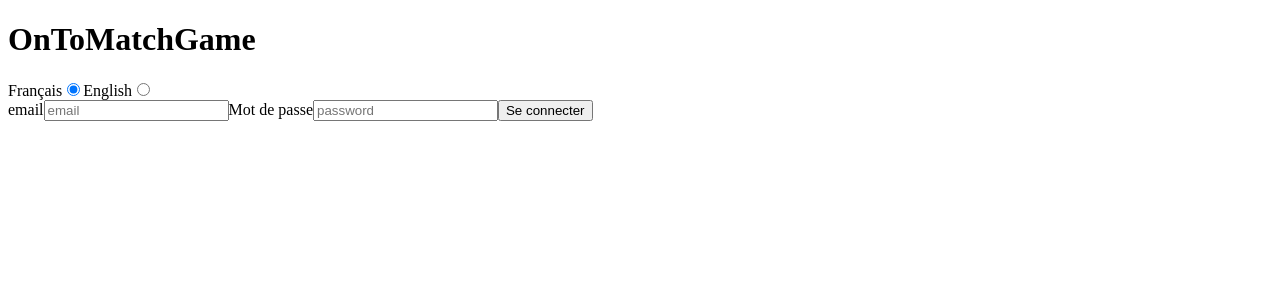
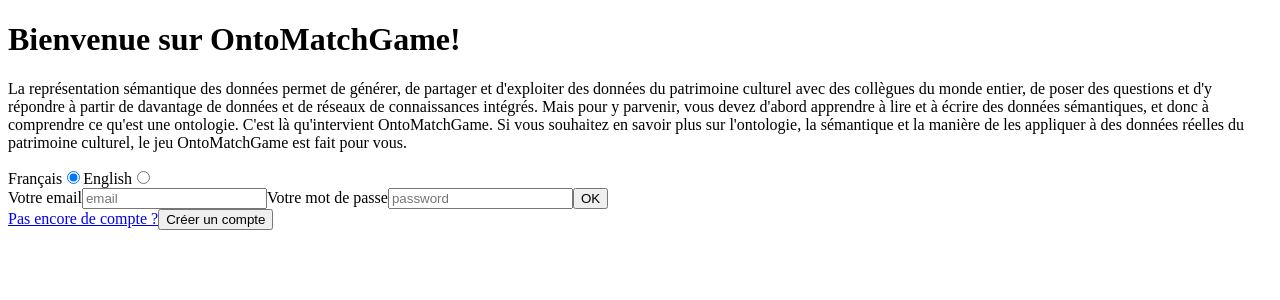
Before and after one commit to ECHOES-ECCCH/OntoMatchGame, a Vue app in the folder front/: page / in a window 1280 px wide. Shown: the top 300 px of the page. Built offline with nearby package versions, Linux system fonts and the light colour scheme.

Commit message:
add language feature and error form

```diff
--- a/front/src/components/auth/AuthForm.vue
+++ b/front/src/components/auth/AuthForm.vue
@@ -1,15 +1,21 @@
 <script setup lang="ts">
+import { langStore } from '@/stores/lang.store'
 
 const props = defineProps({
-  modelValue: Object
+  modelValue: Object,
+  errors: Object,
 })
 
-const emit = defineEmits(['update:modelValue', 'submit'])
+const emit = defineEmits(['update:modelValue', 'update:errors', 'submit'])
 
 const updateField = (field: string, value: string) => {
-  emit('update:modelValue', { ...props.modelValue, [field]: value})
+  // Met à jour la valeur
+  emit('update:modelValue', { ...props.modelValue, [field]: value })
+
+  if (props.errors && props.errors[field]) {
+    emit('update:errors', { ...props.errors, [field]: '' })
   }
-
+}
 const submitForm = () => {
   emit('submit', props.modelValue)
 }
@@ -17,7 +23,9 @@ const submitForm = () => {
 
 <template>
   <form @submit.prevent="submitForm">
-    <label>email</label>
+    <label>
+      {{ langStore.t('static-text.SigninScene.signin-scene-email-label') }}
+    </label>
     <input
       type="email"
       :value="modelValue?.email"
@@ -25,9 +33,25 @@ const submitForm = () => {
       placeholder="email"
       required
     />
-    <label>Mot de passe</label>
-    <input type="password" :value="modelValue?.password" @input="updateField('password', ($event.target as HTMLInputElement).value)" placeholder="password" required />
-
-    <button type="submit">Se connecter</button>
+    <p v-if="errors?.email" id="email-error" class="error">
+      {{ langStore.t(errors.email) }}
+    </p>
+    <label>
+      {{ langStore.t('static-text.SigninScene.signin-scene-password-label') }}
+    </label>
+    <input
+      type="password"
+      :value="modelValue?.password"
+      @input="updateField('password', ($event.target as HTMLInputElement).value)"
+      placeholder="password"
+      minlength="6"
+      required
+    />
+    <p v-if="errors?.email" id="email-error" class="error">
+      {{ langStore.t(errors.password) }}
+    </p>
+    <button type="submit">
+      {{ langStore.t('static-text.SigninScene.signin-scene-okbutton-text') }}
+    </button>
   </form>
 </template>
--- a/front/src/pages/auth/UserLogin.vue
+++ b/front/src/pages/auth/UserLogin.vue
@@ -12,6 +12,11 @@ const formData = ref<RegisterFormData>({
   password: '',
 })
 
+const errors = ref<RegisterFormData>({
+  email: '',
+  password: '',
+})
+
 const selectedLanguage = ref(langStore.state.language)
 
 watch(selectedLanguage, (newLang) => {
@@ -20,26 +25,41 @@ watch(selectedLanguage, (newLang) => {
 
 const handleSubmit = async (data: RegisterFormData) => {
   const checking = await handleCheckingForm(data.email)
-
   if (!checking) return
 
-  if (!checking.isActive) return
+  if (!checking.doesExist) {
+    errors.value.email = 'static-text.SigninScene.signin-scene-wrongemail-text'
+    return
+  }
+
+  if (!checking.isActive) {
+    errors.value.email = 'static-text.SigninScene.signin-scene-accountnotactivated-text'
+    return
+  }
 
   const success = await login(data)
-
-  if (success && authStore.state.isAuthenticated) {
+  if (success && authStore.state.value.isAuthenticated) {
     router.push('/home')
   }
 }
 </script>
 
 <template>
-  <h1>OnToMatchGame</h1>
+  <h1>
+    {{ langStore.t('static-text.SigninScene.signin-scene-title-text') }}
+  </h1>
+  <p>{{ langStore.t('static-text.SigninScene.signin-scene-intro-text') }}</p>
   <div>
     <label>Français</label>
     <input name="language" type="radio" value="fr" v-model="selectedLanguage" />
     <label>English</label>
     <input name="language" type="radio" value="en" v-model="selectedLanguage" />
   </div>
-  <Form v-model="formData" @submit="handleSubmit"></Form>
+  <Form v-model="formData" v-model:errors="errors" @submit="handleSubmit"></Form>
+  <router-link to="/signup">
+    <label>{{ langStore.t('static-text.SigninScene.signin-scene-noaccount-label') }}</label>
+    <button>
+      {{ langStore.t('static-text.SigninScene.signin-scene-createbutton-label') }}
+    </button>
+  </router-link>
 </template>
--- a/front/src/router/index.ts
+++ b/front/src/router/index.ts
@@ -22,7 +22,7 @@ const requireAuth = (
   from: RouteLocationNormalized,
   next: NavigationGuardNext,
 ) => {
-  if (!authStore.state.isAuthenticated) {
+  if (!authStore.state.value.isAuthenticated) {
     next('/')
   } else {
     next()
@@ -35,7 +35,7 @@ const requireGuest = (
   from: RouteLocationNormalized,
   next: NavigationGuardNext,
 ) => {
-  if (authStore.state.isAuthenticated) {
+  if (authStore.state.value.isAuthenticated) {
     next('/home')
   } else {
     next()
--- a/front/src/services/auth.service.ts
+++ b/front/src/services/auth.service.ts
@@ -8,6 +8,11 @@ interface CheckEmailResponse {
 }
 
 interface CheckStatusResponse {
+  isActive: boolean
+}
+
+interface CheckingResult {
+  doesExist: boolean
   isActive: boolean
 }
 
@@ -27,13 +32,16 @@ const checkStatus = async (email: string): Promise<CheckStatusResponse | null> =
   }
 }
 
-export const handleCheckingForm = async (email: string): Promise<CheckStatusResponse | null> => {
+export const handleCheckingForm = async (email: string): Promise<CheckingResult | null> => {
   try {
     const { data } = await api.get<CheckEmailResponse>(`/checkemail.php?email=${email}`)
+    console.log(data)
+    if (!data.doesExist) return { doesExist: false, isActive: false }
 
-    if (!data.doesExist) return null
+    const status = await checkStatus(email)
+    if (!status) return { doesExist: true, isActive: false }
 
-    return await checkStatus(email)
+    return { doesExist: true, isActive: status.isActive }
   } catch (err) {
     if (axios.isAxiosError(err)) {
       console.error(err.response?.data, err.message)
@@ -44,6 +52,7 @@ export const handleCheckingForm = async (email: string): Promise<CheckStatusResp
 
 export const login = async (formData: RegisterFormData): Promise<boolean> => {
   try {
+    console.log('formData', formData)
     const { data } = await api.post<LoginResponse>('/login.php', {
       email: formData.email,
       password: formData.password,
--- a/front/src/stores/auth.store.ts
+++ b/front/src/stores/auth.store.ts
@@ -1,21 +1,21 @@
-import { reactive, readonly } from 'vue'
+import { ref, readonly } from 'vue'
 
-const state = reactive({ isAuthenticated: localStorage.getItem('isAuthenticated') === 'true' })
+const state = ref({ isAuthenticated: localStorage.getItem('isAuthenticated') === 'true' })
 
 const AUTH_KEY = 'isAuthenticated'
 
 const login = (success: boolean) => {
-  state.isAuthenticated = success
+  state.value.isAuthenticated = success
   localStorage.setItem(AUTH_KEY, String(success))
 }
 
 const logout = () => {
-  state.isAuthenticated = false
+  state.value.isAuthenticated = false
   localStorage.removeItem(AUTH_KEY)
 }
 
 const isAuthenticated = () => {
-  return state.isAuthenticated
+  return state.value.isAuthenticated
 }
 
 export const authStore = {
--- a/front/src/stores/lang.store.ts
+++ b/front/src/stores/lang.store.ts
@@ -1,17 +1,37 @@
-import { reactive, readonly } from 'vue'
+import { readonly, ref, computed } from 'vue'
+import fr from '@/assets/lang/lang-fr.json'
+import en from '@/assets/lang/lang-en.json'
 
-const state = reactive({
-  language: localStorage.getItem('language') || 'fr',
+const messages = { fr, en } as const
+
+const AUTH_KEY = 'language'
+
+type Language = keyof typeof messages
+
+const language = ref<Language>((localStorage.getItem(AUTH_KEY) as Language) || 'fr')
+
+const translations = computed(() => {
+  return messages[language.value] || messages.fr
 })
 
-const AUTH_KEY = 'selectedLanguage'
+const handleLanguage = (lang: Language) => {
+  language.value = lang
+  localStorage.setItem(AUTH_KEY, lang)
+}
 
-const handleLanguage = (lang: string) => {
-  state.language = lang
-  localStorage.setItem(AUTH_KEY, lang)
+const t = (key: string): string => {
+  return (
+    (key.split('.').reduce<unknown>((o, i) => {
+      if (o && typeof o === 'object' && i in o) {
+        return (o as Record<string, unknown>)[i]
+      }
+      return undefined
+    }, translations.value) as string) ?? ''
+  )
 }
 
 export const langStore = {
   handleLanguage,
-  state: readonly(state),
+  state: readonly({ language }),
+  t,
 }
```
Also changed, not shown: front/src/components/AuthForm.vue (deleted, +0 -33 lines). Lines whose indentation alone changed are shown as unchanged.
